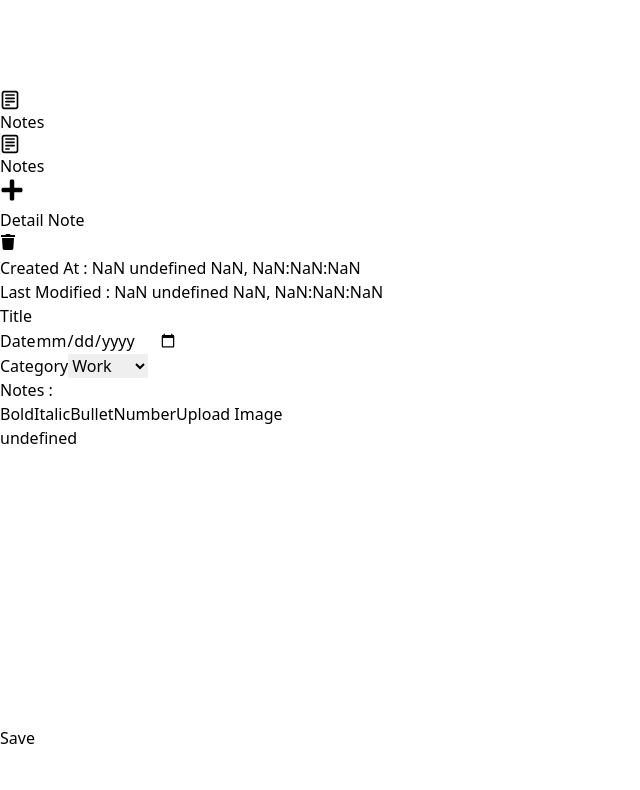
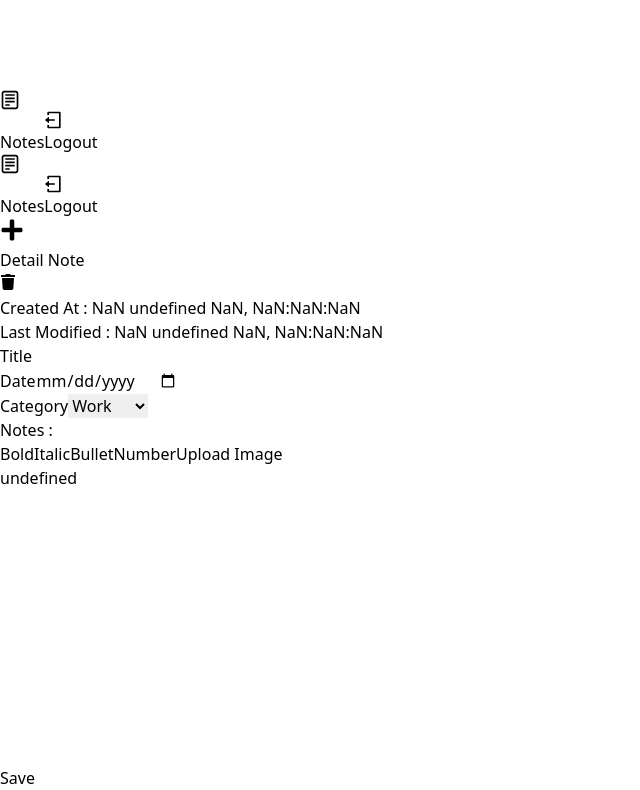
Before and after one commit to NdreNdre/diary-notes-v1, a React (Vite) app: page /detail-note in a window 1280 px wide. Shown: the part 934-1724 px from the top of the page, without its empty margins (0-640 px from the left). Before the commit the page ends 1684 px from the top, so only its background shows below. Built offline with nearby package versions, Linux system fonts and the light colour scheme; no server answers.

Commit message:
deploy v1

```diff
--- a/src/components/Navbar.jsx
+++ b/src/components/Navbar.jsx
@@ -5,6 +5,7 @@ import { GiHamburgerMenu } from "react-icons/gi";
 import { FaPlus } from "react-icons/fa";
 import { useGlobalContext } from '../context/globalContext';
 import hk3 from '../assets/hklogo.png'
+import { RiLogoutBoxLine } from "react-icons/ri";
 
 const Navbar = () => {
 
@@ -28,12 +29,18 @@ const Navbar = () => {
         setBoxAdd(true);
     }
 
+     const handleLogout = () => {
+        localStorage.removeItem('token');
+        // navigate('/')
+    }
+
     return(
         <>
             {/* Desktop Sidebar */}
             <nav className="hidden lg:flex flex-col w-60 bg-dark-dp2 bg-white/90 shadow shadow-black/30 border-r border-pink-700 text-white p-4 space-y-4">
                 <img src={hk3} alt="" className='w-40 h-40 opacity-75'/>
                 <NavItem to="/home" icon={<CgNotes size={20} />} label="Notes" />
+                <button onClick={handleLogout}><NavItem to="/" icon={<RiLogoutBoxLine size={20} />} label="Logout" /></button>
                 {/* <NavItem to="/Notes" icon={<GiHamburgerMenu size={20} />} label="Setting" /> */}
             </nav>
 
@@ -41,6 +48,7 @@ const Navbar = () => {
             <nav className="lg:hidden fixed bottom-0 left-0 right-0 bg-dark-dp2 flex justify-around items-center h-20 border-t border-pink-700 z-50 bg-white/90">
                 <NavItem to="/home" icon={<CgNotes size={20} />} label="Notes" mobile />
                 {/* <NavItem to="/Notes" icon={<IoSearch size={20} />} label="Search" mobile /> */}
+                <button onClick={handleLogout}><NavItem to="/" icon={<RiLogoutBoxLine size={20} />} label="Logout" mobile/></button>
                 {/* <NavItem to="/Notes" icon={<GiHamburgerMenu size={20} />} label="Setting" mobile /> */}
             </nav>
 
```
